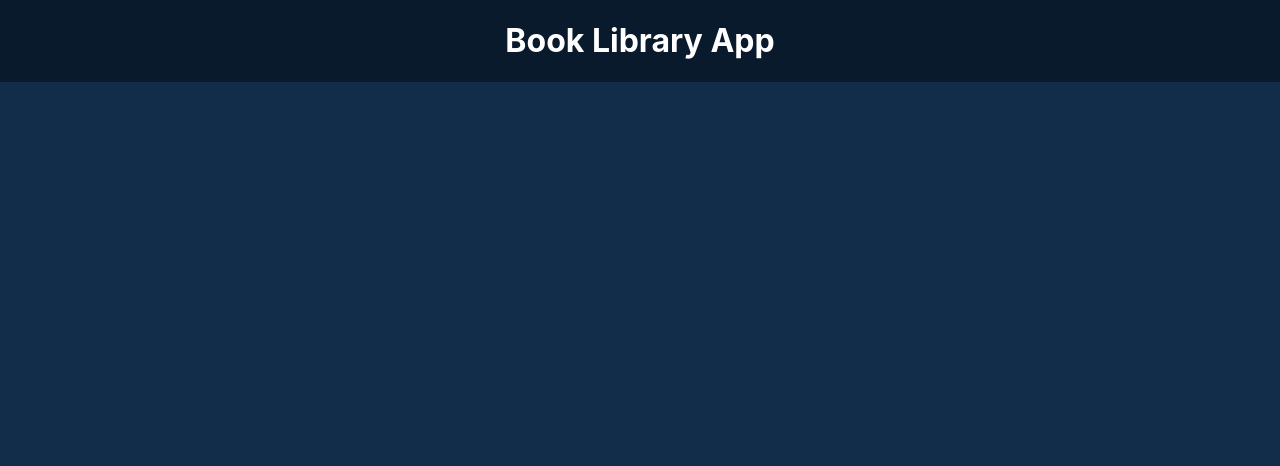
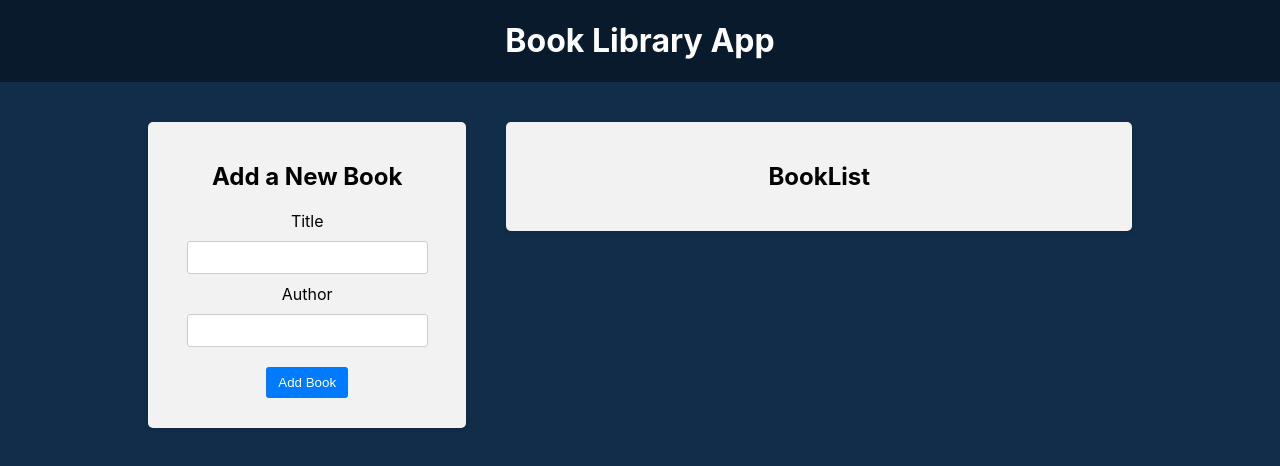
Before and after one commit to denm76/react-redux-library, a React (Vite) app in the folder frontend/: page / in a window 1280 px wide. Shown: the top 466 px of the page. Built offline with nearby package versions, Linux system fonts and the light colour scheme.

Commit message:
Added BookForm, BookList and Filter components

```diff
--- a/frontend/src/App.jsx
+++ b/frontend/src/App.jsx
@@ -1,3 +1,6 @@
+import BookList from "./components/BookList/BookList";
+import BookForm from "./components/BookForm/BookForm";
+import Filter from "./components/Filter/Filter";
 import "./App.css";
 
 function App() {
@@ -6,6 +9,15 @@
       <header className='app-header'>
         <h1>Book Library App</h1>
       </header>
+      <main className='app-main'>
+        <div className='app-left-column'>
+          <BookForm />
+        </div>
+        <div className='app-right-column'>
+          {/* <Filter /> */}
+          <BookList />
+        </div>
+      </main>
     </div>
   );
 }
--- /dev/null
+++ b/frontend/src/components/BookForm/BookForm.css
@@ -0,0 +1,48 @@
+.book-form {
+  width: 100%;
+}
+
+.book-form label {
+  display: block;
+  width: 100%;
+  text-align: center;
+  margin-bottom: 10px;
+}
+
+.book-form input {
+  width: 80%;
+  padding: 8px;
+  margin-bottom: 10px;
+  border: 1px solid #ccc;
+  border-radius: 3px;
+}
+
+.book-form button {
+  background-color: #007bff;
+  color: #fff;
+  padding: 8px 12px;
+  border: none;
+  border-radius: 3px;
+  cursor: pointer;
+  margin: 10px;
+  transition: background-color 0.3s ease;
+}
+
+.book-form button:hover {
+  background-color: #0056b3;
+}
+
+.book-form .spinner {
+  animation: spinner 1s infinite linear;
+  margin-left: 10px;
+}
+
+@keyframes spinner {
+  from {
+      transform: rotate(0deg);
+  }
+
+  to {
+      transform: rotate(360deg);
+  }
+}
--- /dev/null
+++ b/frontend/src/components/BookForm/BookForm.jsx
@@ -0,0 +1,47 @@
+import { useState } from "react";
+import "./BookForm.css";
+
+function BookForm() {
+  const [title, setTitle] = useState("");
+  const [author, setAuthor] = useState("");
+
+  const handleSubmit = (e) => {
+    e.preventDefault();
+    if (title && author) {
+      //dispatch action
+
+      setTitle("");
+      setAuthor("");
+    }
+  };
+
+  return (
+    <div className='app-block book-form'>
+      <h2>Add a New Book</h2>
+
+      <form onSubmit={handleSubmit}>
+        <div>
+          <label htmlFor='title'>Title</label>
+          <input
+            type='text'
+            id='title'
+            value={title}
+            onChange={(e) => setTitle(e.target.value)}
+          />
+        </div>
+        <div>
+          <label htmlFor='author'>Author</label>
+          <input
+            type='text'
+            id='author'
+            value={author}
+            onChange={(e) => setAuthor(e.target.value)}
+          />
+        </div>
+        <button type='submit'>Add Book</button>
+      </form>
+    </div>
+  );
+}
+
+export default BookForm;
--- /dev/null
+++ b/frontend/src/components/BookList/BookList.css
@@ -0,0 +1,61 @@
+.book-list ul {
+  padding: 0;
+  margin: 20px -20px;
+  list-style: none;
+}
+
+.book-list li {
+  display: flex;
+  justify-content: space-between;
+  align-items: center;
+  width: auto;
+  padding: 10px 20px;
+  border-bottom: 1px solid #ccc;
+  background-color: #fff;
+  list-style-type: none;
+}
+
+.book-list li:nth-child(even) {
+  background-color: #f2f2f2;
+}
+
+.book-list li:hover {
+  background-color: #dbe4f8;
+}
+
+.book-list button {
+  background-color: #fff;
+  color: red;
+  border: 1px solid red;
+  padding: 8px 12px;
+  border-radius: 3px;
+  cursor: pointer;
+  transition: background-color 0.3s ease;
+}
+
+.book-list button:hover {
+  background-color: #fdd;
+}
+
+.book-list .highlight {
+  background-color: #ff0;
+}
+
+.book-list .book-info {
+  flex: 1;
+  text-align: left;
+}
+
+.book-list .book-actions {
+  display: flex;
+  align-items: center;
+}
+
+.book-list .star-icon {
+  width: 24px;
+  height: 24px;
+  margin: 0 20px;
+  cursor: pointer;
+  transition: color 0.3s ease;
+  color: #fca510;
+}
--- /dev/null
+++ b/frontend/src/components/BookList/BookList.jsx
@@ -0,0 +1,11 @@
+import "./BookList.css";
+
+function BookList() {
+  return (
+    <div className='app-block book-list'>
+      <h2>BookList</h2>
+    </div>
+  );
+}
+
+export default BookList;
--- /dev/null
+++ b/frontend/src/components/Filter/Filter.css
@@ -0,0 +1,50 @@
+.filter-row {
+  display: flex;
+  justify-content: space-between;
+  align-items: center;
+}
+
+.filter-group {
+  flex: 1;
+  text-align: center;
+}
+
+.filter input[type='text'] {
+  width: 80%;
+  padding: 8px;
+  border: 1px solid #ccc;
+  border-radius: 3px;
+}
+
+.filter button {
+  background-color: #007bff;
+  color: #fff;
+  padding: 8px 12px;
+  border: none;
+  border-radius: 3px;
+  cursor: pointer;
+  margin: 10px;
+  transition: background-color 0.3s ease;
+}
+
+.filter button:hover {
+  background-color: #0056b3;
+}
+
+@media screen and (max-width: 1024px) {
+  .filter-row {
+      flex-direction: column;
+      align-items: stretch;
+  }
+
+  .filter-group {
+      width: 100%;
+      margin: auto;
+      margin-bottom: 10px;
+  }
+
+  .filter button {
+      margin: 10px auto 0;
+      max-width: 50%;
+  }
+}
--- /dev/null
+++ b/frontend/src/components/Filter/Filter.jsx
@@ -0,0 +1,11 @@
+import "./Filter.css";
+
+function Filter() {
+  return (
+    <div className='app-block filter'>
+      <h2>Filter</h2>
+    </div>
+  );
+}
+
+export default Filter;
```
